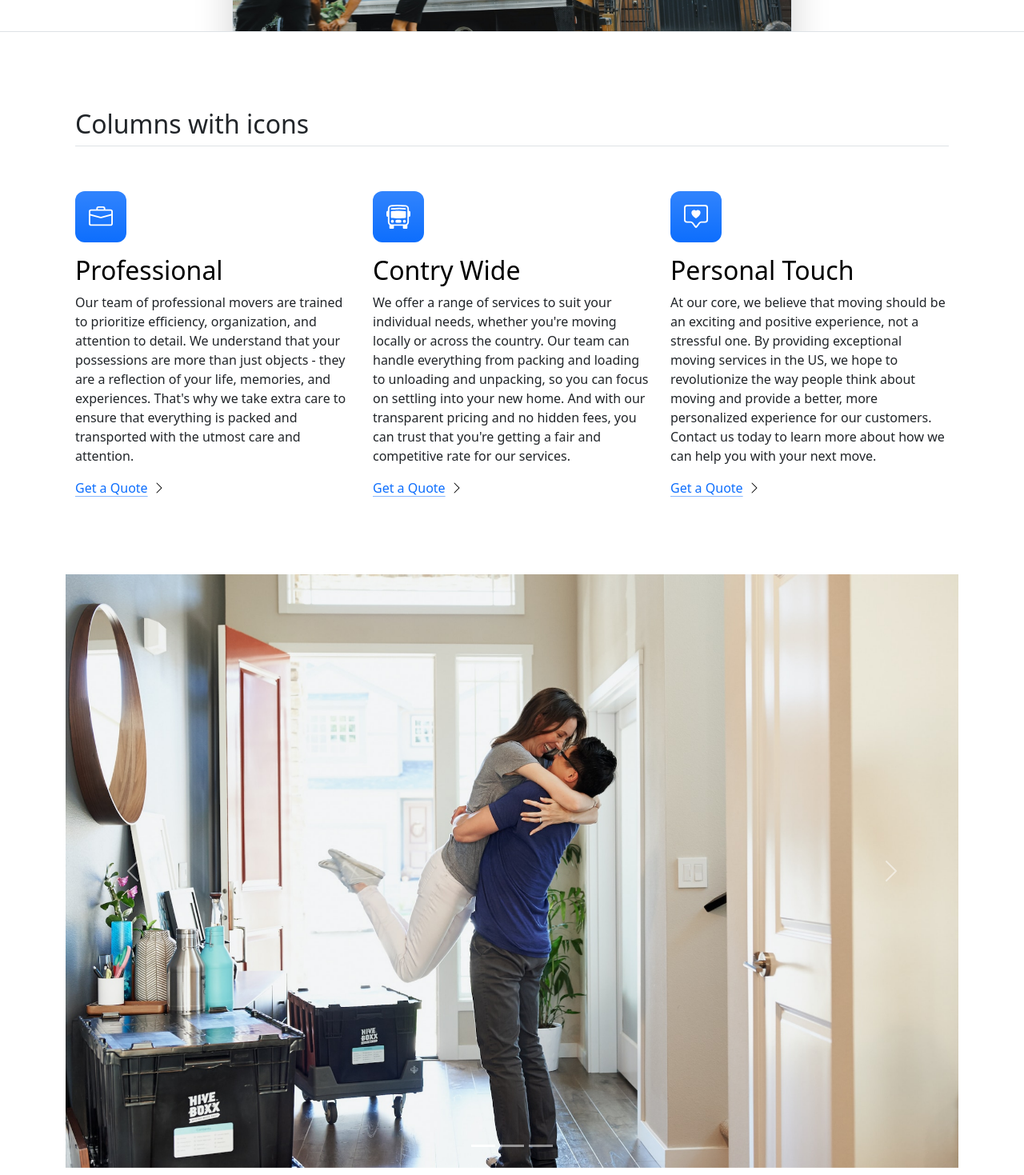
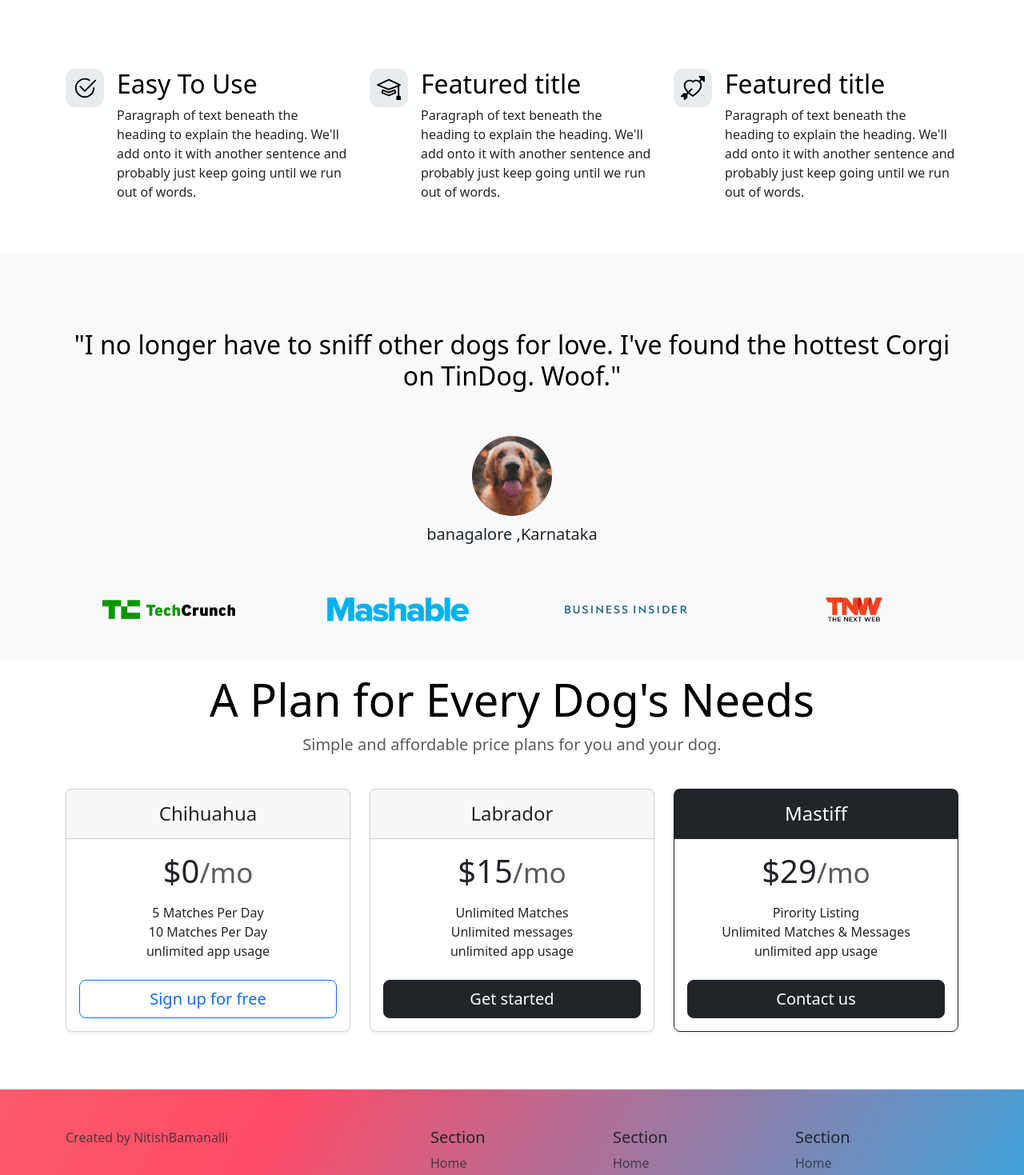
Before and after one commit to nithhhhh/html-portfolio, a plain HTML site: page index.html in a window 1280 px wide. Shown: the part 700-2169 px from the top of the page at 80% size. Drawn offline with nearby package versions, Linux system fonts and the light colour scheme.

Commit message:
Add files via upload

```diff
--- /dev/null
+++ b/css/solution.css
@@ -0,0 +1,28 @@
+.gradient-background {
+  background: linear-gradient(300deg, #00bfff, #ff4c68, #ef8172);
+  background-size: 180% 180%;
+  animation: gradient-animation 18s ease infinite;
+}
+
+@keyframes gradient-animation {
+  0% {
+    background-position: 0% 50%;
+  }
+  50% {
+    background-position: 100% 50%;
+  }
+  100% {
+    background-position: 0% 50%;
+  }
+}
+
+.icon-square {
+  width: 3rem;
+  height: 3rem;
+  border-radius: 0.75rem;
+}
+
+.profile-img {
+  border-radius: 50%;
+  height: 100px;
+}
--- /dev/null
+++ b/css/style.css
@@ -0,0 +1,28 @@
+.gradient-background {
+  background: linear-gradient(300deg, #00bfff, #ff4c68, #ef8172);
+  background-size: 180% 180%;
+  animation: gradient-animation 18s ease infinite;
+}
+
+@keyframes gradient-animation {
+  0% {
+    background-position: 0% 50%;
+  }
+  50% {
+    background-position: 100% 50%;
+  }
+  100% {
+    background-position: 0% 50%;
+  }
+}
+
+.icon-square {
+  width: 3rem;
+  height: 3rem;
+  border-radius: 0.75rem;
+}
+
+.profile-img {
+  height: 100px;
+  border-radius: 50%;
+}
--- a/index.html
+++ b/index.html
@@ -4,147 +4,205 @@
 <head>
   <meta charset="UTF-8">
   <meta name="viewport" content="width=device-width, initial-scale=1.0">
-  <title>Bootstrap Components</title>
-  <link href="https://cdn.jsdelivr.net/npm/bootstrap@5.3.0-alpha2/dist/css/bootstrap.min.css" rel="stylesheet"
-    integrity="sha384-aFq/bzH65dt+w6FI2ooMVUpc+21e0SRygnTpmBvdBgSdnuTN7QbdgL+OapgHtvPp" crossorigin="anonymous">
-  <style>
-    .feature-icon{
-      width:4rem ;
-      height:4rem ;
-      border-radius:0.75rem ;
-
-    }
-
-  </style>
+  <title>TinDog</title>
+  <link href="https://cdn.jsdelivr.net/npm/bootstrap@5.3.2/dist/css/bootstrap.min.css" rel="stylesheet" integrity="sha384-T3c6CoIi6uLrA9TneNEoa7RxnatzjcDSCmG1MXxSR1GAsXEV/Dwwykc2MPK8M2HN" crossorigin="anonymous">
+  <link rel="stylesheet" href="./css/style.css">
 </head>
 
 <body>
-  <nav class="navbar navbar-expand-lg bg-body-tertiary">
-    <div class="container-fluid">
-      <a class="navbar-brand" href="#"><img src="./box-seam.svg" height="30"> Move It</a>
-      <button class="navbar-toggler" type="button" data-bs-toggle="collapse" data-bs-target="#navbarSupportedContent" aria-controls="navbarSupportedContent" aria-expanded="false" aria-label="Toggle navigation">
-        <span class="navbar-toggler-icon"></span>
+
+  <!-- Title -->
+ <section id="title" class="gradient-background">
+  <div class="container col-xxl-8 px-4 pt-5">
+    <div class="row flex-lg-row-reverse align-items-center g-5 pt-5">
+      <div class="col-10 col-sm-8 col-lg-6">
+        <img src="./images/iphone.png" class="d-block mx-lg-auto img-fluid" alt="Bootstrap Themes"  height="200" loading="lazy">
+      </div>
+      <div class="col-lg-6">
+        <h1 class="display-5 fw-bold text-body-emphasis lh-1 mb-3">Meet new and interesting dogs nearby.</h1>
+        <div class="d-grid gap-2 d-md-flex justify-content-md-start">
+          <button type="button" class="btn btn-light btn-lg px-4 me-md-2">Download <svg xmlns="http://www.w3.org/2000/svg" width="16" height="16" fill="currentColor"
+            class="bi bi-apple mb-1" viewBox="0 0 16 16">
+<path
+              d="M11.182.008C11.148-.03 9.923.023 8.857 1.18c-1.066 1.156-.902 2.482-.878 2.516.024.034 1.52.087 2.475-1.258.955-1.345.762-2.391.728-2.43Zm3.314 11.733c-.048-.096-2.325-1.234-2.113-3.422.212-2.189 1.675-2.789 1.698-2.854.023-.065-.597-.79-1.254-1.157a3.692 3.692 0 0 0-1.563-.434c-.108-.003-.483-.095-1.254.116-.508.139-1.653.589-1.968.607-.316.018-1.256-.522-2.267-.665-.647-.125-1.333.131-1.824.328-.49.196-1.422.754-2.074 2.237-.652 1.482-.311 3.83-.067 4.56.244.729.625 1.924 1.273 2.796.576.984 1.34 1.667 1.659 1.899.319.232 1.219.386 1.843.067.502-.308 1.408-.485 1.766-.472.357.013 1.061.154 1.782.539.571.197 1.111.115 1.652-.105.541-.221 1.324-1.059 2.238-2.758.347-.79.505-1.217.473-1.282Z" />
+<path
+              d="M11.182.008C11.148-.03 9.923.023 8.857 1.18c-1.066 1.156-.902 2.482-.878 2.516.024.034 1.52.087 2.475-1.258.955-1.345.762-2.391.728-2.43Zm3.314 11.733c-.048-.096-2.325-1.234-2.113-3.422.212-2.189 1.675-2.789 1.698-2.854.023-.065-.597-.79-1.254-1.157a3.692 3.692 0 0 0-1.563-.434c-.108-.003-.483-.095-1.254.116-.508.139-1.653.589-1.968.607-.316.018-1.256-.522-2.267-.665-.647-.125-1.333.131-1.824.328-.49.196-1.422.754-2.074 2.237-.652 1.482-.311 3.83-.067 4.56.244.729.625 1.924 1.273 2.796.576.984 1.34 1.667 1.659 1.899.319.232 1.219.386 1.843.067.502-.308 1.408-.485 1.766-.472.357.013 1.061.154 1.782.539.571.197 1.111.115 1.652-.105.541-.221 1.324-1.059 2.238-2.758.347-.79.505-1.217.473-1.282Z" />
+</svg></button>
+          <button type="button" class="btn btn-outline-light btn-lg px-4">Download <svg xmlns="http://www.w3.org/2000/svg" width="16" height="16" fill="currentColor"
+            class="bi bi-google-play mb-1" viewBox="0 0 16 16">
+<path
+              d="M14.222 9.374c1.037-.61 1.037-2.137 0-2.748L11.528 5.04 8.32 8l3.207 2.96 2.694-1.586Zm-3.595 2.116L7.583 8.68 1.03 14.73c.201 1.029 1.36 1.61 2.303 1.055l7.294-4.295ZM1 13.396V2.603L6.846 8 1 13.396ZM1.03 1.27l6.553 6.05 3.044-2.81L3.333.215C2.39-.341 1.231.24 1.03 1.27Z" />
+</svg>
 </button>
-      <div class="collapse navbar-collapse" id="navbarSupportedContent">
-        <ul class="navbar-nav me-auto mb-2 mb-lg-0">
-          <li class="nav-item">
-            <a class="nav-link active" aria-current="page" href="#">Home</a>
-          </li>
-          <li class="nav-item">
-            <a class="nav-link" href="#">about</a>
-          </li>
-          <li class="nav-item dropdown">
-            <a class="nav-link dropdown-toggle" href="#" role="button" data-bs-toggle="dropdown" aria-expanded="false">
-              services
-            </a>
-            <ul class="dropdown-menu">
-              <li><a class="dropdown-item" href="#">Action</a></li>
-              <li><a class="dropdown-item" href="#">Another action</a></li>
-              <li><hr class="dropdown-divider"></li>
-              <li><a class="dropdown-item" href="#">Something else here</a></li>
-            </ul>
-          </li>
-
-        </ul>
-        <form class="d-flex" role="search">
-          <input class="form-control me-2" type="search" placeholder="postcode" aria-label="Search">
-          <button class="btn btn-outline-success" type="submit">check</button>
-        </form>
         </div>
       </div>
-  </nav>
+    </div>
+  </div>
+ </section>
 
 
-  <div class="px-4 pt-5 my-5 text-center border-bottom">
-    <h1 class="display-4 fw-bold text-body-emphasis">Move With Joy</h1>
-    <div class="col-lg-6 mx-auto">
-      <p class="lead mb-4">Welcome to our website, where we are on a mission to provide exceptional moving services to customers in the US. As a startup, we believe that moving doesn't have to be stressful or complicated, and we are passionate about making the process as seamless and enjoyable as possible.</p>
-      <div class="d-grid gap-2 d-sm-flex justify-content-sm-center mb-5">
-        <button type="button" class="btn btn-primary btn-lg px-4 me-sm-3">Get a Quote </button>
-        <button type="button" class="btn btn-outline-secondary btn-lg px-4">Contact Us</button>
+
+  <!-- Features -->
+  <div class="container mt-5">
+  <div class="row g-4 py-5 row-cols-1 row-cols-lg-3">
+    <div class="col d-flex align-items-start">
+      <div class="icon-square text-body-emphasis bg-body-secondary d-inline-flex align-items-center justify-content-center fs-4 flex-shrink-0 me-3">
+        <svg xmlns="http://www.w3.org/2000/svg" height="30" fill="currentColor" class="bi bi-check2-circle"
+              viewBox="0 0 16 16">
+<path
+                d="M2.5 8a5.5 5.5 0 0 1 8.25-4.764.5.5 0 0 0 .5-.866A6.5 6.5 0 1 0 14.5 8a.5.5 0 0 0-1 0 5.5 5.5 0 1 1-11 0z" />
+<path
+                d="M15.354 3.354a.5.5 0 0 0-.708-.708L8 9.293 5.354 6.646a.5.5 0 1 0-.708.708l3 3a.5.5 0 0 0 .708 0l7-7z" />
+</svg>
+
+      </div>
+      <div>
+        <h3 class="fs-2 text-body-emphasis">Easy To Use</h3>
+        <p>Paragraph of text beneath the heading to explain the heading. We'll add onto it with another sentence and probably just keep going until we run out of words.</p>
+
+        </a>
       </div>
     </div>
-    <div class="overflow-hidden" style="max-height: 30vh;">
-      <div class="container px-5">
-        <img src="./moving-van.jpg" class="img-fluid border rounded-3 shadow-lg mb-4" alt="Example image" width="700" height="500" loading="lazy">
+    <div class="col d-flex align-items-start">
+      <div class="icon-square text-body-emphasis bg-body-secondary d-inline-flex align-items-center justify-content-center fs-4 flex-shrink-0 me-3">
+        <svg xmlns="http://www.w3.org/2000/svg" height="30" fill="currentColor" class="bi bi-mortarboard" viewBox="0 0 16 16">
+          <path d="M8.211 2.047a.5.5 0 0 0-.422 0l-7.5 3.5a.5.5 0 0 0 .025.917l7.5 3a.5.5 0 0 0 .372 0L14 7.14V13a1 1 0 0 0-1 1v2h3v-2a1 1 0 0 0-1-1V6.739l.686-.275a.5.5 0 0 0 .025-.917l-7.5-3.5ZM8 8.46 1.758 5.965 8 3.052l6.242 2.913L8 8.46Z"/>
+          <path d="M4.176 9.032a.5.5 0 0 0-.656.327l-.5 1.7a.5.5 0 0 0 .294.605l4.5 1.8a.5.5 0 0 0 .372 0l4.5-1.8a.5.5 0 0 0 .294-.605l-.5-1.7a.5.5 0 0 0-.656-.327L8 10.466 4.176 9.032Zm-.068 1.873.22-.748 3.496 1.311a.5.5 0 0 0 .352 0l3.496-1.311.22.748L8 12.46l-3.892-1.556Z"/>
+          </svg>
+      </div>
+      <div>
+        <h3 class="fs-2 text-body-emphasis">Featured title</h3>
+        <p>Paragraph of text beneath the heading to explain the heading. We'll add onto it with another sentence and probably just keep going until we run out of words.</p>
+
+        </a>
+      </div>
+    </div>
+    <div class="col d-flex align-items-start">
+      <div class="icon-square text-body-emphasis bg-body-secondary d-inline-flex align-items-center justify-content-center fs-4 flex-shrink-0 me-3">
+        <svg xmlns="http://www.w3.org/2000/svg" height="30" fill="currentColor" class="bi bi-arrow-through-heart"
+              viewBox="0 0 16 16">
+<path fill-rule="evenodd"
+                d="M2.854 15.854A.5.5 0 0 1 2 15.5V14H.5a.5.5 0 0 1-.354-.854l1.5-1.5A.5.5 0 0 1 2 11.5h1.793l.53-.53c-.771-.802-1.328-1.58-1.704-2.32-.798-1.575-.775-2.996-.213-4.092C3.426 2.565 6.18 1.809 8 3.233c1.25-.98 2.944-.928 4.212-.152L13.292 2 12.147.854A.5.5 0 0 1 12.5 0h3a.5.5 0 0 1 .5.5v3a.5.5 0 0 1-.854.354L14 2.707l-1.006 1.006c.236.248.44.531.6.845.562 1.096.585 2.517-.213 4.092-.793 1.563-2.395 3.288-5.105 5.08L8 13.912l-.276-.182a21.86 21.86 0 0 1-2.685-2.062l-.539.54V14a.5.5 0 0 1-.146.354l-1.5 1.5Zm2.893-4.894A20.419 20.419 0 0 0 8 12.71c2.456-1.666 3.827-3.207 4.489-4.512.679-1.34.607-2.42.215-3.185-.817-1.595-3.087-2.054-4.346-.761L8 4.62l-.358-.368c-1.259-1.293-3.53-.834-4.346.761-.392.766-.464 1.845.215 3.185.323.636.815 1.33 1.519 2.065l1.866-1.867a.5.5 0 1 1 .708.708L5.747 10.96Z" />
+</svg>
+      </div>
+      <div>
+        <h3 class="fs-2 text-body-emphasis">Featured title</h3>
+        <p>Paragraph of text beneath the heading to explain the heading. We'll add onto it with another sentence and probably just keep going until we run out of words.</p>
+
+        </a>
+      </div>
     </div>
   </div>
   </div>
 
 
-  <div class="container px-4 py-5" id="featured-3">
-    <h2 class="pb-2 border-bottom">Columns with icons</h2>
-    <div class="row g-4 py-5 row-cols-1 row-cols-lg-3">
-      <div class="feature col">
-        <div class="feature-icon d-inline-flex align-items-center justify-content-center text-bg-primary bg-gradient fs-2 mb-3">
 
-          <img src="./briefcase.svg" height="30">
+
+
+  </section>
+  <!-- Testimonial -->
+  <div class="p-5 text-center bg-body-tertiary">
+    <div class="container py-5">
+      <h2 class="text-body-emphasis">"I no longer have to sniff other dogs for love. I've found the hottest Corgi on TinDog. Woof."</h2>
+      <img class="profile-img mt-5" src="./images/dog-img.jpg">
+      <p class="col-lg-8 mx-auto lead mt-2">
+        banagalore ,Karnataka
+      </p>
     </div>
-        <h3 class="fs-2 text-body-emphasis">Professional</h3>
-        <p>Our team of professional movers are trained to prioritize efficiency, organization, and attention to detail. We understand that your possessions are more than just objects - they are a reflection of your life, memories, and experiences. That's why we take extra care to ensure that everything is packed and transported with the utmost care and attention.</p>
-        <a href="#" class="icon-link">
-          Get a Quote
-          <img src="./chevron-right.svg">
-        </a>
+    <div class="container">
+      <div class="row">
+        <div class="col-lg-3 col-sm-12">
+          <img src="./images/techcrunch.png" height="30">
         </div>
-      <div class="feature col">
-        <div class="feature-icon d-inline-flex align-items-center justify-content-center text-bg-primary bg-gradient fs-2 mb-3">
-          <img src="./bus-front.svg" height="30">
+        <div class="col-lg-3 col-sm-12">
+          <img src="./images/mashable.png" height="30">
         </div>
-        <h3 class="fs-2 text-body-emphasis">Contry Wide</h3>
-        <p>We offer a range of services to suit your individual needs, whether you're moving locally or across the country. Our team can handle everything from packing and loading to unloading and unpacking, so you can focus on settling into your new home. And with our transparent pricing and no hidden fees, you can trust that you're getting a fair and competitive rate for our services.</p>
-        <a href="#" class="icon-link">
-          Get a Quote
-          <img src="./chevron-right.svg">
-        </a>
+        <div class="col-lg-3 col-sm-12">
+          <img src="./images/bizinsider.png"height="30">
         </div>
-      <div class="feature col">
-        <div class="feature-icon d-inline-flex align-items-center justify-content-center text-bg-primary bg-gradient fs-2 mb-3">
-          <img src="./chat-square-heart.svg" height="30">
+        <div class="col-lg-3 col-sm-12">
+          <img src="./images/tnw.png" height="30">
         </div>
-        <h3 class="fs-2 text-body-emphasis">Personal Touch</h3>
-        <p>At our core, we believe that moving should be an exciting and positive experience, not a stressful one. By providing exceptional moving services in the US, we hope to revolutionize the way people think about moving and provide a better, more personalized experience for our customers. Contact us today to learn more about how we can help you with your next move.</p>
-        <a href="#" class="icon-link">
-          Get a Quote
-         <img src="./chevron-right.svg">
-        </a>
+      </div>
+    </div>
+  </div>
+  <section id="testimonial">
+
+  </section>
+  <!-- Pricing -->
+  <div class="container">
+    <div class="pricing-header p-3 pb-md-4 mx-auto text-center">
+      <h1 class="display-4 fw-normal text-body-emphasis">A Plan for Every Dog's Needs</h1>
+      <p class="fs-5 text-body-secondary">Simple and affordable price plans for you and your dog.
+      </p>
+    </div>
+
+
+    <div class="row row-cols-1 row-cols-md-3 mb-3 text-center">
+      <div class="col">
+        <div class="card mb-4 rounded-3 shadow-sm">
+          <div class="card-header py-3">
+            <h4 class="my-0 fw-normal">Chihuahua</h4>
+          </div>
+          <div class="card-body">
+            <h1 class="card-title pricing-card-title">$0<small class="text-body-secondary fw-light">/mo</small></h1>
+            <ul class="list-unstyled mt-3 mb-4">
+              <li>5 Matches Per Day</li>
+              <li>10 Matches Per Day</li>
+              <li>unlimited app usage</li>
+
+            </ul>
+            <button type="button" class="w-100 btn btn-lg btn-outline-primary">Sign up for free</button>
+          </div>
+        </div>
+      </div>
+      <div class="col">
+        <div class="card mb-4 rounded-3 shadow-sm">
+          <div class="card-header py-3">
+            <h4 class="my-0 fw-normal">Labrador</h4>
+          </div>
+          <div class="card-body">
+            <h1 class="card-title pricing-card-title">$15<small class="text-body-secondary fw-light">/mo</small></h1>
+            <ul class="list-unstyled mt-3 mb-4">
+              <li>Unlimited Matches</li>
+              <li>Unlimited messages</li>
+              <li>unlimited app usage</li>
+
+            </ul>
+            <button type="button" class="w-100 btn btn-lg btn-dark">Get started</button>
+          </div>
+        </div>
+      </div>
+      <div class="col">
+        <div class="card mb-4 rounded-3 shadow-sm border-dark">
+          <div class="card-header py-3 text-bg-dark border-dark">
+            <h4 class="my-0 fw-normal">Mastiff</h4>
+          </div>
+          <div class="card-body">
+            <h1 class="card-title pricing-card-title">$29<small class="text-body-secondary fw-light">/mo</small></h1>
+            <ul class="list-unstyled mt-3 mb-4">
+              <li>Pirority Listing</li>
+              <li>Unlimited Matches & Messages</li>
+              <li>unlimited app usage</li>
+
+            </ul>
+            <button type="button" class="w-100 btn btn-lg btn-dark">Contact us</button>
+          </div>
+        </div>
       </div>
     </div>
   </div>
 
+  <section id="pricing">
+
+  </section>
+  <!-- Footer -->
+  <section id="footer" class="gradient-background">
   <div class="container">
-  <div id="carouselExampleIndicators" class="carousel slide">
-    <div class="carousel-indicators">
-      <button type="button" data-bs-target="#carouselExampleIndicators" data-bs-slide-to="0" class="active" aria-current="true" aria-label="Slide 1"></button>
-      <button type="button" data-bs-target="#carouselExampleIndicators" data-bs-slide-to="1" aria-label="Slide 2"></button>
-      <button type="button" data-bs-target="#carouselExampleIndicators" data-bs-slide-to="2" aria-label="Slide 3"></button>
-    </div>
-    <div class="carousel-inner">
-      <div class="carousel-item active">
-        <img src="./couple.jpg" class="d-block w-100" alt="...">
-      </div>
-      <div class="carousel-item">
-        <img src="./dog.jpg" class="d-block w-100" alt="...">
-      </div>
-      <div class="carousel-item">
-        <img src="./family.jpg" class="d-block w-100" alt="...">
-      </div>
-    </div>
-    <button class="carousel-control-prev" type="button" data-bs-target="#carouselExampleIndicators" data-bs-slide="prev">
-      <span class="carousel-control-prev-icon" aria-hidden="true"></span>
-      <span class="visually-hidden">Previous</span>
-    </button>
-    <button class="carousel-control-next" type="button" data-bs-target="#carouselExampleIndicators" data-bs-slide="next">
-      <span class="carousel-control-next-icon" aria-hidden="true"></span>
-      <span class="visually-hidden">Next</span>
-    </button>
-   </div>
-   <footer class="row row-cols-1 row-cols-sm-2 row-cols-md-5 py-5 my-5 border-top">
+    <footer class="row row-cols-1 row-cols-sm-2 row-cols-md-5 py-5 mt-5">
       <div class="col mb-3">
-      <a href="/" class="d-flex align-items-center mb-3 link-body-emphasis text-decoration-none">
-        <svg class="bi me-2" width="40" height="32"><use xlink:href="#bootstrap"></use></svg>
-      </a>
-      <p class="text-body-secondary">© 2023</p>
+
+        <p class="text-body-secondary">Created by NitishBamanalli</p>
       </div>
 
       <div class="col mb-3">
@@ -185,7 +243,9 @@
       </div>
     </footer>
   </div>
-<script src="https://cdn.jsdelivr.net/npm/bootstrap@5.3.2/dist/js/bootstrap.bundle.min.js" integrity="sha384-C6RzsynM9kWDrMNeT87bh95OGNyZPhcTNXj1NW7RuBCsyN/o0jlpcV8Qyq46cDfL" crossorigin="anonymous"></script>
+
+
+  </section>
 </body>
 
 </html>
```
Also changed, not shown: goal images/features-goal.jpg (added), goal images/footer-goal.jpg (added), goal images/pricing-goal.jpg (added), goal images/testimonial-goal.jpg (added), goal images/title-goal.jpg (added), images/bizinsider.png (added), images/dog-img.jpg (added), images/iphone.png (added), images/mashable.png (added), images/techcrunch.png (added), images/tnw.png (added). Lines whose indentation alone changed are shown as unchanged.
